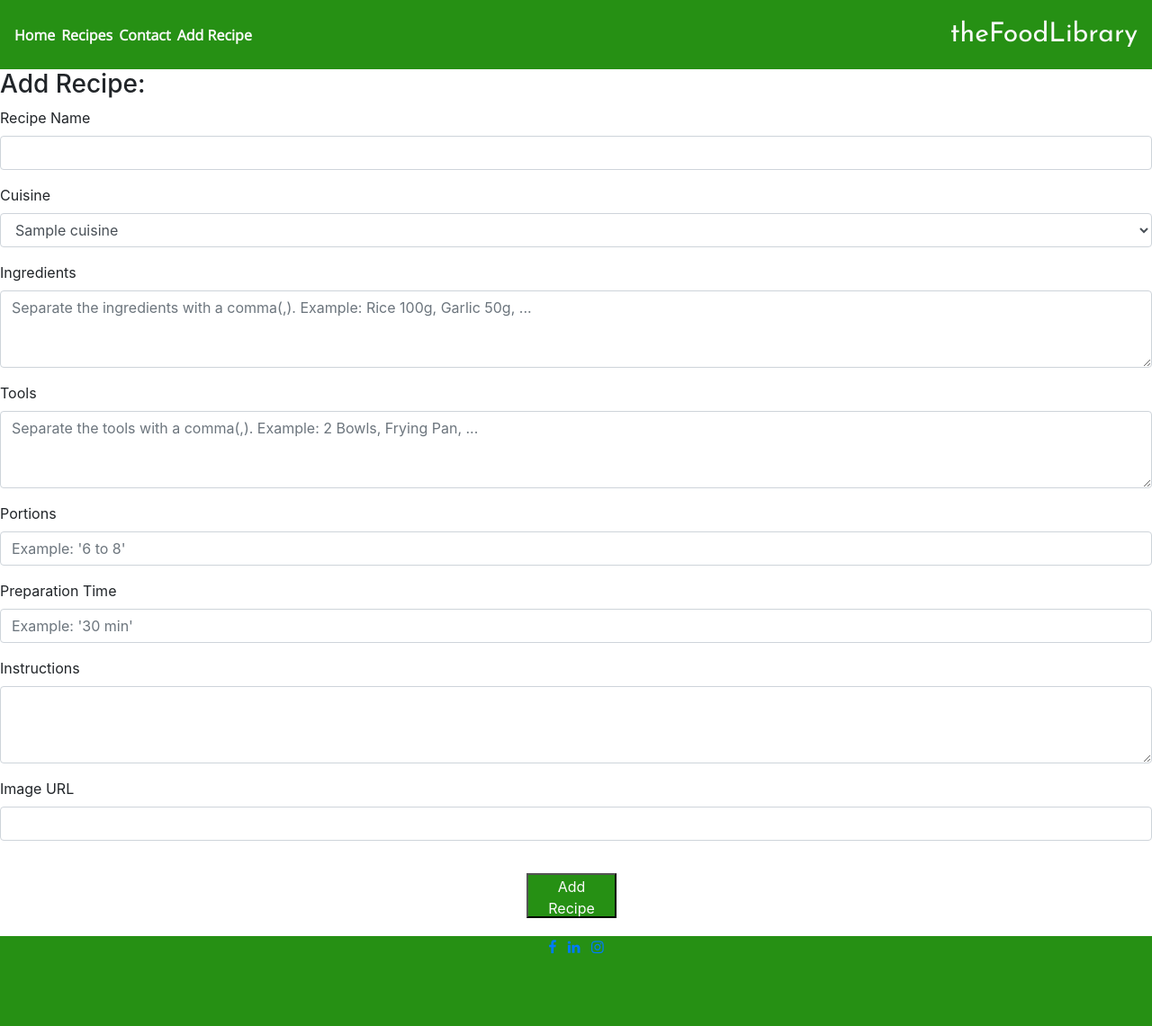
After one commit to Code-Institute-Submissions/mendesfsweden-MilestoneProject3, a Flask app: page /add_recipe in a window 1280 px wide. The commit adds this page. Shown: the whole page at 90% size. Run offline with Flask 2, Linux system fonts and the light colour scheme; a database or web service that is not in the repository returns one stand-in record (values such as "Sample title"); some libraries are stand-ins or nearby versions.

Commit message:
added 'add_recipe' and its fields added delete feature to the delete button added confirmation message to the delete function added bootstrap cards to render each recipe in 'recipes.html'

```diff
--- a/app.py
+++ b/app.py
@@ -33,6 +33,20 @@ def get_recipes():
         return redirect('/recipes?page=1')
     return render_template('recipes.html', recipes=mongo.db.recipes.find().sort([("clicks",-1)]).skip((page-1)*6 if page > 1 else 0).limit(6), page=page if page > 0 else 1)
 
+@app.route('/add_recipe')
+def add_recipe():
+    return render_template('add_recipe.html', cuisines=mongo.db.cuisines.find().sort([("name", 1)]))
+
+@app.route('/insert_recipe', methods=["POST"])
+def insert_recipe():
+    mongo.db.recipes.insert_one(request.form.to_dict())
+    return redirect(url_for("get_recipes"))
+
+@app.route('/recipes/<recipe_id>/delete', methods=["POST"])
+def delete_recipe(recipe_id):
+    mongo.db.recipes.remove({'_id': ObjectId(recipe_id)})
+    return redirect(url_for('get_recipes'))
+
 
 if __name__ == '__main__':
     app.run(host=os.environ.get('IP', '0.0.0.0'),
--- a/static/style.css
+++ b/static/style.css
@@ -28,7 +28,7 @@
 .btn-edit {
     background: #269014;
     color: #fafafa;
-    margin: 20px 10px 0 0 ;
+    margin: 20px 10px 20px 0 ;
     height: 50px;
     width: 100px;
 }
@@ -40,3 +40,13 @@
     height: 50px;
     width: 100px;
 }
+
+.img-h {
+    max-height: 200px;
+    padding: 10px;
+    border: none;
+}
+
+.card-new {
+    margin: 10px;
+}
--- /dev/null
+++ b/templates/add_recipe.html
@@ -0,0 +1,45 @@
+{% extends 'base.html' %}
+{% block content %}
+<h3>Add Recipe:</h3>
+<form action="{{ url_for('insert_recipe') }}" method="POST">
+	<div class="form-group">
+		<label for="name">Recipe Name</label>
+		<input name="name" type="text" class="form-control" id="name" required>
+  </div>
+		<div class="form-group">
+			<label for="cuisine">Cuisine</label>
+			<select class="form-control" name="cuisine" id="cuisine" required>
+    {% for cuisine in cuisines %}
+      <option>{{cuisine.cuisine_name}}</option>
+    {% endfor %}
+        </select>
+		</div>
+		<div class="form-group">
+			<label for="ingredients">Ingredients</label>
+			<textarea name="ingredients" rows="3" class="form-control" id="ingredients" placeholder="Separate the ingredients with a comma(,). Example: Rice 100g, Garlic 50g, ..." required></textarea>
+        </div>
+        <div class="form-group">
+        <label for="tools">Tools</label>
+    <textarea name="tools" rows="3" class="form-control" id="tools" placeholder="Separate the tools with a comma(,). Example: 2 Bowls, Frying Pan, ..." required></textarea>
+  </div>
+   <div class="form-group">
+    <label for="portions">Portions</label>
+    <input name="portions" type="text" class="form-control" id="portions" placeholder="Example: '6 to 8' " required>
+  </div>
+   <div class="form-group">
+    <label for="prep_time">Preparation Time</label>
+    <input name="prep_time" type="text" class="form-control" id="prep_time" placeholder="Example: '30 min' " required>
+  </div>
+    <div class="form-group">
+    <label for="instructions">Instructions</label>
+    <textarea name="instructions" rows="3" class="form-control" id="instructions" required></textarea>
+  </div>
+    <div class="form-group">
+    <label for="image">Image URL</label>
+    <input name="image" type="url" class="form-control" id="image" required>
+  </div>
+  <div class="text-center">
+  <button class="btn-edit" type="submit">Add Recipe</button>
+  </div>
+</form>
+{% endblock %}
--- a/templates/base.html
+++ b/templates/base.html
@@ -26,7 +26,7 @@
 					<a class="btn-header" href="#">Contact</a>
 				</li>
 				<li class="nav-item">
-					<a class="btn-header" href="#">Add Recipe</a>
+					<a class="btn-header" href="{{url_for('add_recipe')}}">Add Recipe</a>
 				</li>
 			</ul>
 			<span class="navbar-text"><a id="logo" href="{{url_for('home')}}">
@@ -61,6 +61,7 @@
 	</div>
 
 
+
 	<script src="https://code.jquery.com/jquery-3.5.1.slim.min.js"
 		integrity="sha384-DfXdz2htPH0lsSSs5nCTpuj/zy4C+OGpamoFVy38MVBnE+IbbVYUew+OrCXaRkfj" crossorigin="anonymous">
 	</script>
```
Also changed, not shown: templates/recipe.html (+26 -2 lines), templates/recipes.html (+20 -7 lines).
